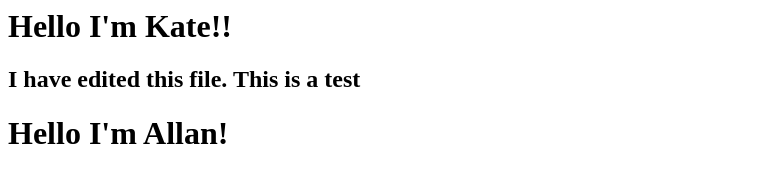
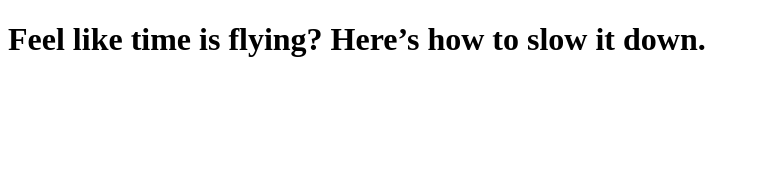
Before and after one commit to KaiHanChang/-, a plain HTML site: page index.html in a window 1280 px wide. Shown: the whole page, without its empty margins (0-760 px from the left). Drawn offline with Linux system fonts and the light colour scheme.

Commit message:
Update index.html
1

```diff
--- a/index.html
+++ b/index.html
@@ -1,4 +1,13 @@
-<h1> Hello I'm Kate!! </h1>
-<h2> I have edited this file. This is a test </h2>
-
-<h1> Hello I'm Allan! </h1>
+<!DOCTYPE html>
+<html lang="en">
+<head>
+  <meta charset="UTF-8">
+  <meta name="viewport" content="width=device-width, initial-scale=1.0">
+  <meta http-equiv="X-UA-Compatible" content="ie=edge">
+  <title>Popular Science!</title>
+  <link rel="stylesheet" href="style.css">
+</head>
+<body>
+  <h1>Feel like time is flying? Here’s how to slow it down.</h1>
+</body>
+</html>
```
